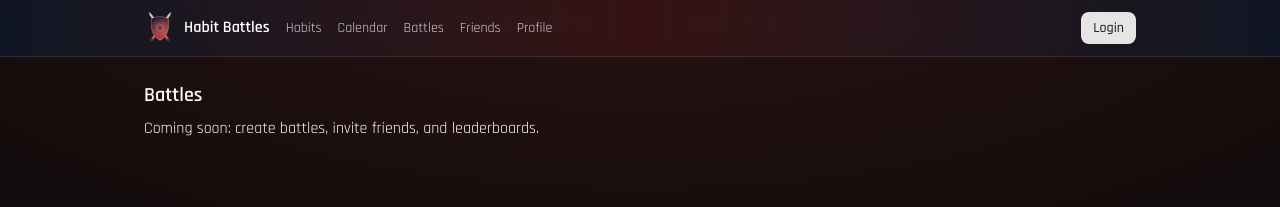
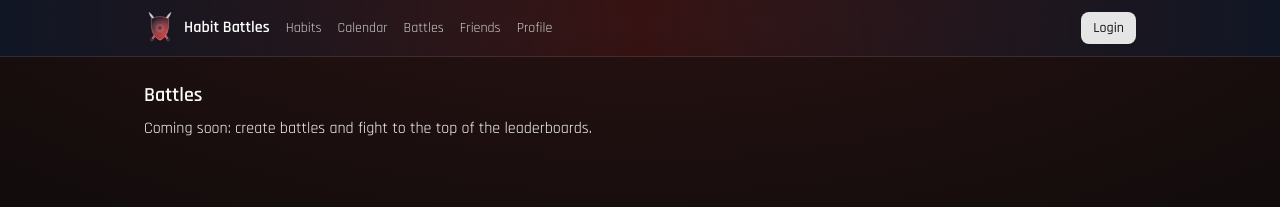
Before and after one commit to LangoMike/habit-battles, a Next.js app: page /battles in a window 1280 px wide. Shown: the top 207 px of the page. Built offline with nearby package versions, Linux system fonts and the light colour scheme; no server answers.

Commit message:
update to battles page

```diff
--- a/src/app/battles/page.tsx
+++ b/src/app/battles/page.tsx
@@ -16,14 +16,15 @@ import { getQuotaStats, QuotaStats } from "@/lib/quotaTracker";
 import { getStreakData, StreakData } from "@/lib/streak";
 import StreakDisplay from "@/components/StreakDisplay";
 
-type viewMode = "week"| "month" | "year";
-
+type viewMode = "week" | "month" | "year";
 
 export default function BattlesPage() {
   return (
     <div className="space-y-2">
       <h1 className="text-xl font-semibold">Battles</h1>
-      <p>Coming soon: create battles, invite friends, and leaderboards.</p>
+      <p>
+        Coming soon: create battles and fight to the top of the leaderboards.
+      </p>
     </div>
   );
 }
```
